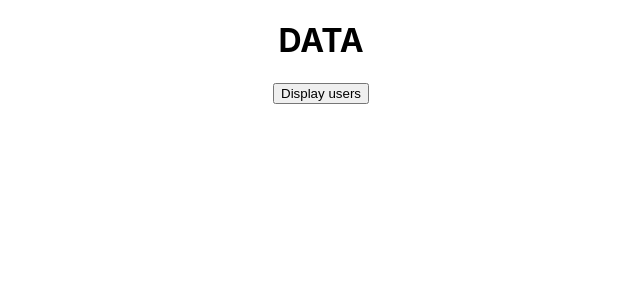
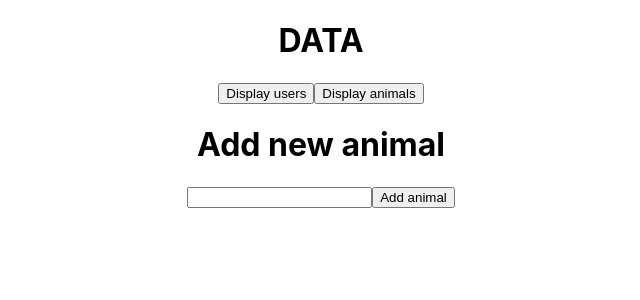
Before and after one commit to darkmatter999/express-with-react-app, a React (Create React App) app: page / in a window 1280 px wide. Shown: the top 300 px of the page, without its empty margins (319-959 px from the left). Built offline with nearby package versions, Linux system fonts and the light colour scheme.

Commit message:
POST added

```diff
--- a/src/Components/App/App.js
+++ b/src/Components/App/App.js
@@ -8,10 +8,13 @@ class App extends React.Component {
   constructor(props) {
     super(props);
     this.state = {
-      users: []
+      users: [],
+      animals: [],
     }
 
     this.displayUsers = this.displayUsers.bind(this);
+    this.displayAnimals = this.displayAnimals.bind(this);
+    this.addAnimal = this.addAnimal.bind(this)
   }
 
   /* *********PREVIOUS SETUP*******************
@@ -41,11 +44,28 @@ class App extends React.Component {
     })
   }
 
+  displayAnimals() {
+    Backend.displayAnimals().then(animals => {
+      this.setState({animals: animals})
+      //console.log(this.state.animals)
+    })
+  }
+
+  addAnimal() {
+
+    Backend.addAnimal().then(animals => {
+      this.setState({animals: animals})
+
+      console.log(this.state.animals)
+    })
+  }
+
   render() {
     return (
       <div className="App">
         <h1>DATA</h1>
-        <Frontend users={this.state.users} displayUsers={this.displayUsers} />
+        <Frontend users={this.state.users} animals={this.state.animals} displayUsers={this.displayUsers} displayAnimals={this.displayAnimals}
+        addAnimal={this.addAnimal} />
       </div>
     )
   }
--- a/src/Components/Frontend/Frontend.js
+++ b/src/Components/Frontend/Frontend.js
@@ -5,24 +5,40 @@ class Frontend extends React.Component {
     constructor(props) {
         super(props);
         this.state = {
-            display: false
+            displayUsers: false,
+            displayAnimals: false,
+            input: ''
         }
 
         this.displayUsers = this.displayUsers.bind(this);
-        this.toggleButton = this.toggleButton.bind(this);
+        this.toggleUsersButton = this.toggleUsersButton.bind(this);
+        this.displayAnimals = this.displayAnimals.bind(this);
+        this.toggleAnimalsButton = this.toggleAnimalsButton.bind(this);
+        this.handleChange = this.handleChange.bind(this);
+        this.click = this.click.bind(this)
     }
 
-    toggleButton() {
-        if (this.state.display === false) {
-            this.setState({display: true})
-        } else if (this.state.display === true) {
-            this.setState({display: false})
+
+    toggleUsersButton() {
+        if (this.state.displayUsers === false) {
+            this.setState({displayUsers: true})
+        } else if (this.state.displayUsers === true) {
+            this.setState({displayUsers: false})
         }
+    }
+
+    toggleAnimalsButton() {
+        if (this.state.displayAnimals === false) {
+            this.setState({displayAnimals: true})
+        } else if (this.state.displayAnimals === true) {
+            this.setState({displayAnimals: false})
+        }
+
     }
 
 
     displayUsers() {
-        if (this.state.display) {
+        if (this.state.displayUsers) {
             this.props.displayUsers()
             return (
                 <div>
@@ -34,11 +50,47 @@ class Frontend extends React.Component {
         }
     }
 
+    displayAnimals() {
+        if (this.state.displayAnimals) {
+            this.props.displayAnimals()
+
+            return (
+                <div>
+                    <br />
+                    {this.props.animals.map(animal =>
+                    <div>{animal}</div>)}
+                </div>
+            )
+        }
+    }
+
+
+    handleChange(event) {
+        this.setState({input: event.target.value});
+      }
+
+    click() {
+        //console.log(this.state.input)
+        const inputValue = this.state.input
+        //console.log(inputValue)
+        return fetch('/animals', {method: 'POST', body: JSON.stringify({input: inputValue}), headers: {
+            'Content-Type': 'application/json',
+          }, })
+        .then(response => response.json())
+    }
+
     render() {
         return (
             <div>
-                <button onClick={this.toggleButton}>Display users</button>
+                <button onClick={this.toggleUsersButton}>Display users</button>
                 {this.displayUsers()}
+                <button onClick={this.toggleAnimalsButton}>Display animals</button>
+                {this.displayAnimals()}
+                <form>
+                    <h1>Add new animal</h1>
+                    <input className="input" value={this.state.input} onChange={(e) => {this.handleChange(e)}}></input>
+                    <button onClick={this.click} type='primary'>Add animal</button>
+                </form>
             </div>
         )
     }
--- a/src/util/Backend.js
+++ b/src/util/Backend.js
@@ -6,6 +6,18 @@ const Backend = {
         .then(response => response.json())
 
 
+    },
+
+    displayAnimals() {
+        return fetch('/animals')
+        .then(response => response.json())
+
+
+    },
+
+    addAnimal() {
+        return fetch('/animals', {method: 'POST', body: 'rat'})
+        .then(response => response.json())
     }
 }
 
```
